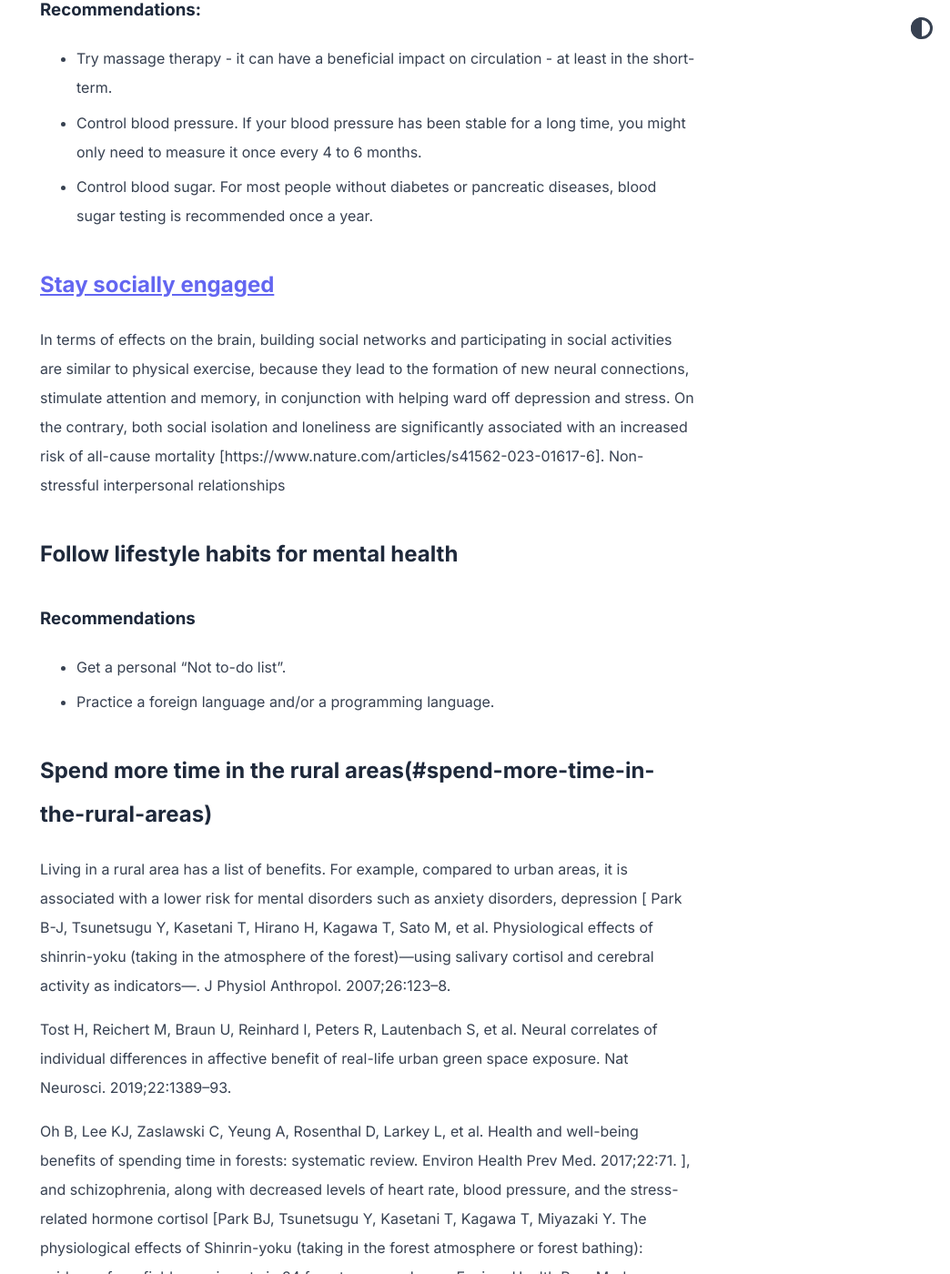
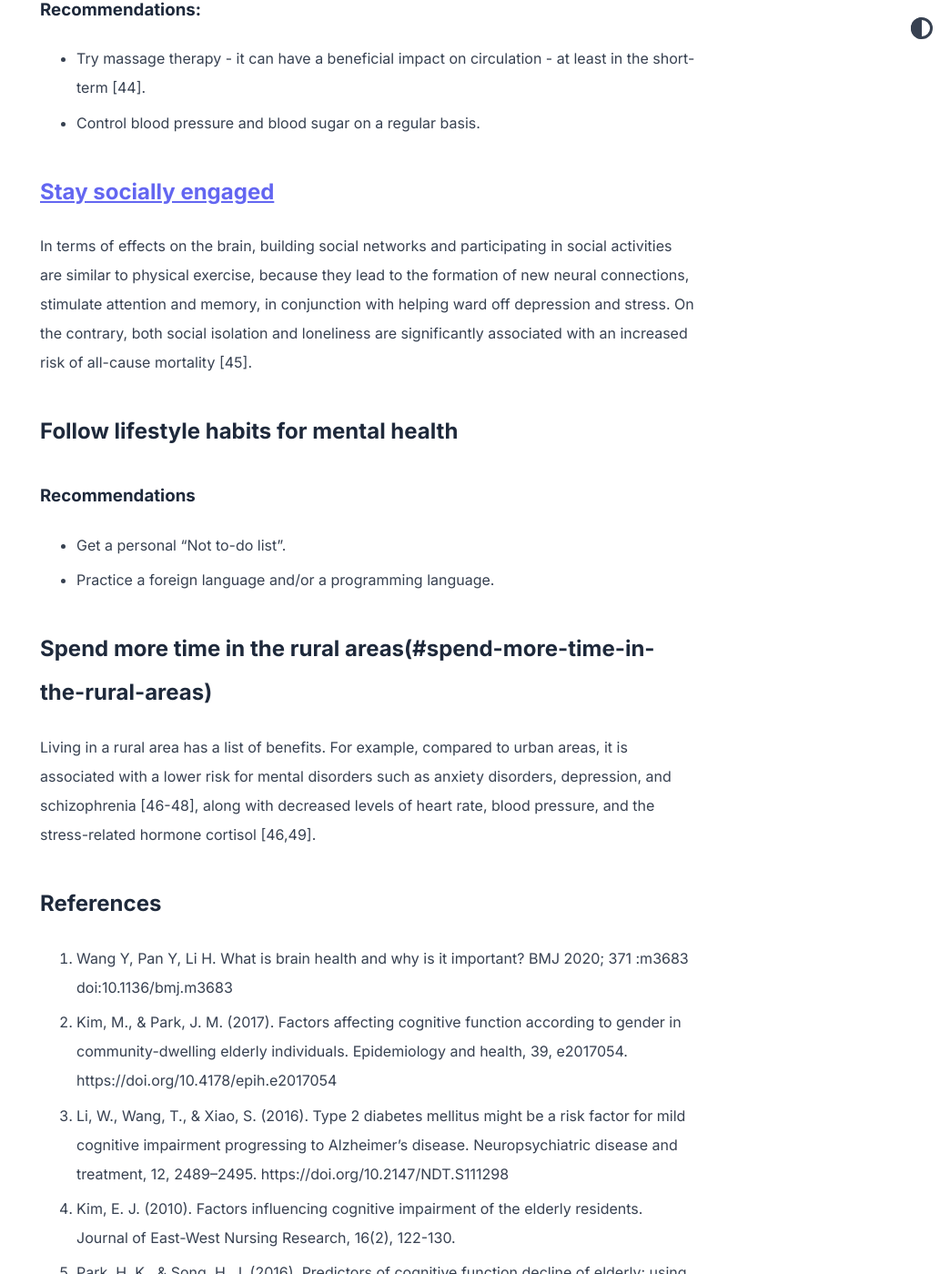
Before and after one commit to abhinavs/moonwalk, a Jekyll site: the page built from _posts/2023-07-19-brain-health.md, in a window 1280 px wide and 1400 px high, scrolled down 2582 px. Shown: the whole window at 91% size, without its empty margins (236-1280 px from the left). Built offline with Jekyll 4.4.1, drawn with Linux system fonts in a browser that asks for light colours; some of the changed text lies outside the part shown.

Commit message:
Update 2023-07-19-brain-health.md

```diff
--- a/_posts/2023-07-19-brain-health.md
+++ b/_posts/2023-07-19-brain-health.md
@@ -48,18 +48,16 @@ The physically inactive adults between the ages of 25 and 60 experience a gradua
 
 ## [Prevent blood vessel damage](#prevent-blood-vessel-damage)
 
-By adulthood, the human body on average contains about 100 000 kilometers of blood vessels. The overall condition of these blood vessels is critical not only for maintaining heart health but also for maintaining the viability of any other organ in the human body.
+By adulthood, the human body on average contains about 100 000 kilometers of blood vessels [40]. The overall condition of these blood vessels is critical not only for maintaining heart health but also for maintaining the viability of any other organ in the human body [41-43].
 
 ### Recommendations:
--   Try massage therapy - it can have a beneficial impact on circulation - at least in the short-term.
--   Control blood pressure. If your blood pressure has been stable for a long time, you might only need to measure it once every 4 to 6 months.
--   Control blood sugar. For most people without diabetes or pancreatic diseases, blood sugar testing is recommended once a year.
+-   Try massage therapy - it can have a beneficial impact on circulation - at least in the short-term [44].
+-   Control blood pressure and blood sugar on a regular basis.
 
 
 ## [Stay socially engaged](#stay-socially-engaged)
 
-In terms of effects on the brain, building social networks and participating in social activities are similar to physical exercise, because they lead to the formation of new neural connections,  stimulate attention and memory, in conjunction with helping ward off depression and stress. On the contrary, both social isolation and loneliness are significantly associated with an increased risk of all-cause mortality [https://www.nature.com/articles/s41562-023-01617-6].  Non-stressful interpersonal relationships
-
+In terms of effects on the brain, building social networks and participating in social activities are similar to physical exercise, because they lead to the formation of new neural connections, stimulate attention and memory, in conjunction with helping ward off depression and stress. On the contrary, both social isolation and loneliness are significantly associated with an increased risk of all-cause mortality [45].
 
 
 ## Follow lifestyle habits for mental health
@@ -71,18 +69,11 @@ In terms of effects on the brain, building social networks and participating in
 
 ## Spend more time in the rural areas(#spend-more-time-in-the-rural-areas)
 
-Living in a rural area has a list of benefits. For example, compared to urban areas, it is associated with a lower risk for mental disorders such as anxiety disorders, depression [
-Park B-J, Tsunetsugu Y, Kasetani T, Hirano H, Kagawa T, Sato M, et al. Physiological effects of shinrin-yoku (taking in the atmosphere of the forest)—using salivary cortisol and cerebral activity as indicators—. J Physiol Anthropol. 2007;26:123–8.
-
-Tost H, Reichert M, Braun U, Reinhard I, Peters R, Lautenbach S, et al. Neural correlates of individual differences in affective benefit of real-life urban green space exposure. Nat Neurosci. 2019;22:1389–93.
-
-Oh B, Lee KJ, Zaslawski C, Yeung A, Rosenthal D, Larkey L, et al. Health and well-being benefits of spending time in forests: systematic review. Environ Health Prev Med. 2017;22:71.
-], and schizophrenia, along with decreased levels of heart rate, blood pressure, and the stress-related hormone cortisol [Park BJ, Tsunetsugu Y, Kasetani T, Kagawa T, Miyazaki Y. The physiological effects of Shinrin-yoku (taking in the forest atmosphere or forest bathing): evidence from field experiments in 24 forests across Japan. Environ Health Prev Med. 2010;15:18–26.
-
-Mao GX, Lan XG, Cao YB, Chen ZM, He ZH, Lv YD, et al. Effects of short-term forest bathing on human health in a broad-leaved evergreen forest in Zhejiang Province, China. Biomed Environ Sci. 2012;25:317–24].
+Living in a rural area has a list of benefits. For example, compared to urban areas, it is associated with a lower risk for mental disorders such as anxiety disorders, depression, and schizophrenia [46-48], along with decreased levels of heart rate, blood pressure, and the stress-related hormone cortisol [46,49].
 
 
 ## References
+
 1.  Wang Y, Pan Y, Li H. What is brain health and why is it important? BMJ 2020; 371 :m3683 doi:10.1136/bmj.m3683
 2.  Kim, M., & Park, J. M. (2017). Factors affecting cognitive function according to gender in community-dwelling elderly individuals. Epidemiology and health, 39, e2017054. https://doi.org/10.4178/epih.e2017054
 3.  Li, W., Wang, T., & Xiao, S. (2016). Type 2 diabetes mellitus might be a risk factor for mild cognitive impairment progressing to Alzheimer's disease. Neuropsychiatric disease and treatment, 12, 2489–2495. https://doi.org/10.2147/NDT.S111298
@@ -122,4 +113,13 @@ Mao GX, Lan XG, Cao YB, Chen ZM, He ZH, Lv YD, et al. Effects of short-term fore
 37. Hooge, R.; Hellinckx, T.; Van Laethem, C.; Stegen, S.; De Schepper, J.; Van Aken, S.; Dewolf, D.; Calders, P. (2011). "Influence of combined aerobic and resistance training on metabolic control, cardiovascular fitness and quality of life in adolescents with type 1 diabetes: a randomized controlled trial". Clinical Rehabilitation. 25 (4): 349–359. doi:10.1177/0269215510386254
 38. Cassilhas, R. C., Tufik, S., & de Mello, M. T. (2016). Physical exercise, neuroplasticity, spatial learning and memory. Cellular and molecular life sciences : CMLS, 73(5), 975–983. https://doi.org/10.1007/s00018-015-2102-0
 39. Huang, J., Wang, X., Zhu, Y., Li, Z., Zhu, Y. T., Wu, J. C., Qin, Z. H., Xiang, M., & Lin, F. (2019). Exercise activates lysosomal function in the brain through AMPK-SIRT1-TFEB pathway. CNS neuroscience & therapeutics, 25(6), 796–807. https://doi.org/10.1111/cns.13114
-40.
+40. Lymphedema Management. (2013). Physiology. https://doi.org/10.1055/b-002-89585
+41. Carmeliet, P. Angiogenesis in health and disease (2003). Nat Med 9, 653–660.
+42. Deanfield JE, Halcox JP, Rabelink TJ. Circulation (2007). 115:1285–1295.
+43. Melo L.G., Gnecchi M., Ward C.A., Dzau V.J. (2007) Vascular Remodeling in Health and Disease. In: Willerson J.T., Wellens H.J.J., Cohn J.N., Holmes D.R. (eds) Cardiovascular Medicine. Springer, London.
+44. Tiidus P. M. (1997). Manual massage and recovery of muscle function following exercise: a literature review. The Journal of orthopaedic and sports physical therapy, 25(2), 107–112. https://doi.org/10.2519/jospt.1997.25.2.107
+45. Wang, F., Gao, Y., Han, Z. et al. A systematic review and meta-analysis of 90 cohort studies of social isolation, loneliness and mortality. Nat Hum Behav (2023). https://doi.org/10.1038/s41562-023-01617-6
+46. Park B-J, Tsunetsugu Y, Kasetani T, Hirano H, Kagawa T, Sato M, et al. Physiological effects of shinrin-yoku (taking in the atmosphere of the forest)—using salivary cortisol and cerebral activity as indicators—. J Physiol Anthropol. 2007;26:123–8.
+47. Tost H, Reichert M, Braun U, Reinhard I, Peters R, Lautenbach S, et al. Neural correlates of individual differences in affective benefit of real-life urban green space exposure. Nat Neurosci. 2019;22:1389–93.
+48. Oh B, Lee KJ, Zaslawski C, Yeung A, Rosenthal D, Larkey L, et al. Health and well-being benefits of spending time in forests: systematic review. Environ Health Prev Med. 2017;22:71.
+49. Mao GX, Lan XG, Cao YB, Chen ZM, He ZH, Lv YD, et al. Effects of short-term forest bathing on human health in a broad-leaved evergreen forest in Zhejiang Province, China. Biomed Environ Sci. 2012;25:317–24].
```
